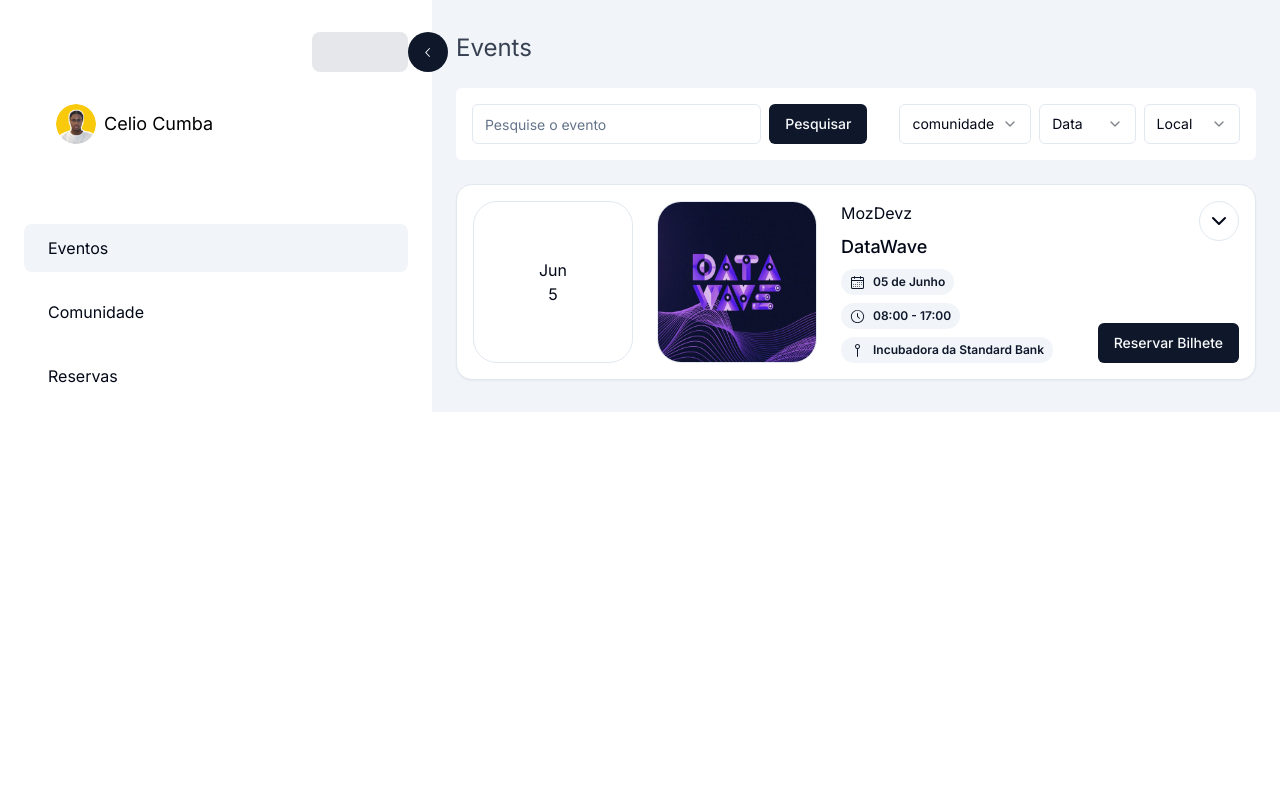
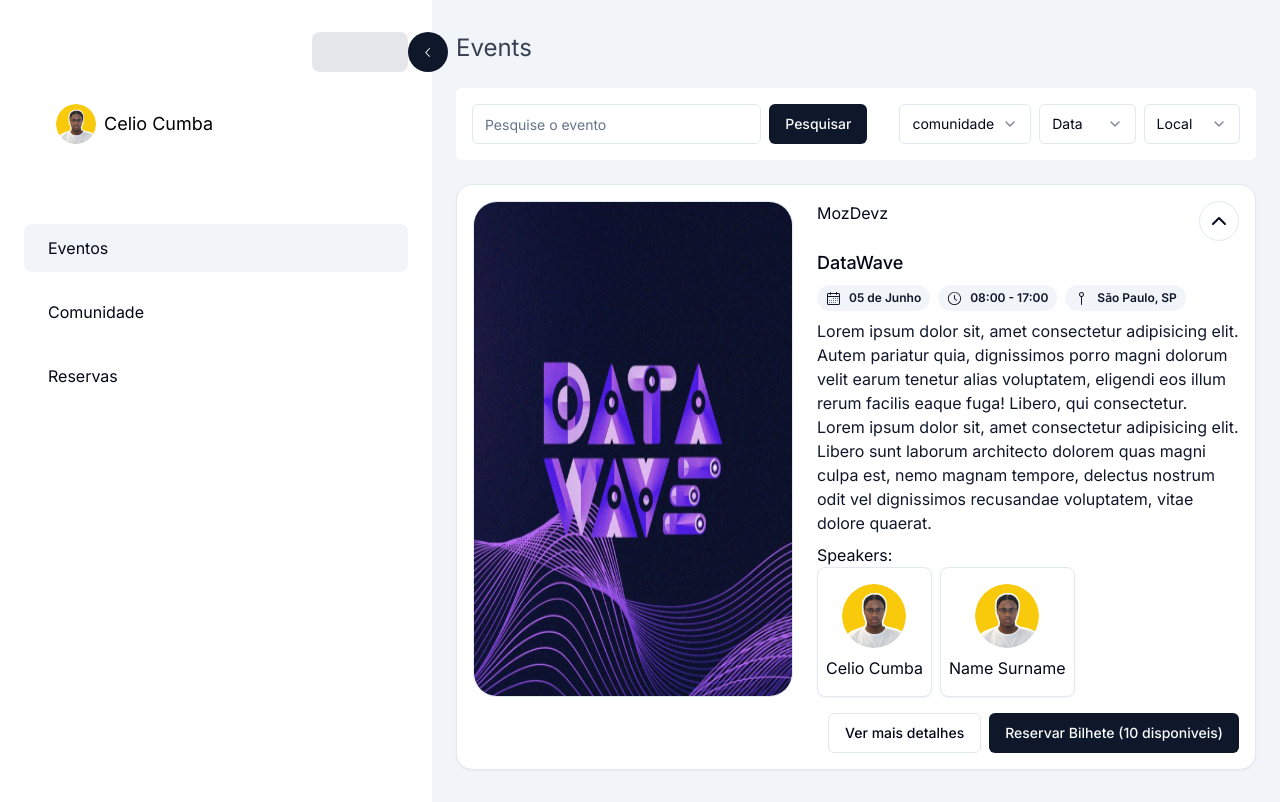
Before and after one commit to CelioJoaquimCumba/even-ti, a Next.js app: page /events in a window 1280 px wide. Both pictures are taken after a click on the button 1219 px from the left and 221 px from the top of the page. Built offline with nearby package versions, Linux system fonts and the light colour scheme.

Commit message:
feat: make responsive event card

```diff
--- /dev/null
+++ b/src/app/components/atoms/speaker-card.tsx
@@ -0,0 +1,18 @@
+import Image from "next/image"
+import Profile from "@/../assets/images/profile.png"
+import { Card, CardContent, CardHeader } from "./card"
+import { Speaker } from "@/data/types"
+export function SpeakerCard (props: {speaker: Speaker}) {
+    const { name, image } = props.speaker
+
+    return (
+        <Card className="flex flex-col gap-2 px-2 py-4 bg-card-background justify-center items-center w-fit">
+            <CardHeader className="p-0">
+                <Image src={image} width={100} height={100} alt={`profile-${name}`} className="w-16 h-16 rounded-full" />
+            </CardHeader>
+            <CardContent className="p-0">
+                <span>{name}</span>
+            </CardContent>
+        </Card>
+    )
+}
--- a/src/app/components/molecules/event-card.tsx
+++ b/src/app/components/molecules/event-card.tsx
@@ -4,41 +4,66 @@ import DataWaveEvent from "@/../assets/images/datawave-event.png"
 import { Badge } from "../atoms/badge";
 import { ClockIcon, SewingPinIcon, CalendarIcon } from '@radix-ui/react-icons'
 import { Button } from "../atoms/button";
-import { ChevronDown } from "lucide-react";
+import { ChevronDown, ChevronUp } from "lucide-react";
+import { useState } from "react";
+import { SpeakerCard } from "../atoms/speaker-card";
+import { Event } from "@/data/types";
+import Link from "next/link";
 
-export function EventCard() {
+export function EventCard(props: { event: Event }) {
+    const { community, title, image, date, time, location, description, speakers, tickets } = props.event
+    const [isOpen, setIsOpen] = useState(false)
     return (
-        <Card className="flex w-full justify-between p-4 rounded-2xl">
+        <Card className={`flex flex-col space-y-2 ${!isOpen && "md:flex-row"} w-full justify-between p-4 rounded-2xl gap-2`}>
             <CardContent className="flex gap-6 p-0 ">
-                <div className="flex flex-col w-40 aspect-square justify-center items-center border rounded-3xl">
-                    <h2>Jun</h2>
-                    <h3>5</h3>
+                <div className={`hidden ${!isOpen && "md:flex md:flex-col"} w-64 aspect-square justify-center items-center border rounded-3xl`}>
+                    <h2>{date.split('de')[1]}</h2>
+                    <h3>{date.split('de')[0]}</h3>
                 </div>
-                <Image src={DataWaveEvent} alt="datawave-event" width={200} height={200} className="flex flex-col w-40 aspect-square justify-center items-center border rounded-3xl"/>
-                <section className="flex flex-col space-y-2">
-                    <h2 className="text-base font-normal">MozDevz</h2>
-                        <h2 className="text-lg font-medium">DataWave</h2>
-                    <ul className="flex flex-col space-y-2">
-                        <Badge variant={"secondary"} className="gap-2 px-2 py-1 w-fit">
+                <Image src={image} alt="datawave-event" width={200} height={200} className={`flex flex-col ${isOpen ? "w-80 aspect-[3/4]" : "w-40 aspect-square"} justify-center items-center border rounded-3xl`}/>
+                <section className="flex flex-col space-y-2 w-full">
+                    <div className="flex justify-between w-full">
+                        <h2 className="text-base font-normal">{community}</h2>
+                        <Button variant={"outline"} size={"icon"} className={`rounded-full hidden md:flex ${!isOpen && "md:hidden"}`} onClick={() => setIsOpen(!isOpen)}>
+                            <ChevronUp/>
+                        </Button>
+                    </div>
+                        <h2 className="text-lg font-medium">{title}</h2>
+                    <ul className={`flex flex-col ${isOpen ? "md:flex-row md:flex-wrap" : "md:flex-col"} gap-2`}>
+                        <Badge variant={"secondary"} className={`gap-2 px-2 py-1 w-fit ${!isOpen && "md:hidden"}`}>
                             <CalendarIcon />
-                            <span className="whitespace-nowrap">05 de Junho</span>
+                            <span className="md:whitespace-nowrap">{date}</span>
                         </Badge>
                         <Badge variant={"secondary"} className="gap-2 px-2 py-1 w-fit">
                             <ClockIcon />
-                            <span className="whitespace-nowrap">08:00 - 17:00</span>
+                            <span className="md:whitespace-nowrap">{time}</span>
                         </Badge>
                         <Badge variant={"secondary"} className="gap-2 px-2 py-1 w-fit">
                             <SewingPinIcon />
-                            <span className="whitespace-nowrap">Incubadora da Standard Bank</span>
+                            <span className="md:whitespace-nowrap">{location}</span>
                         </Badge>
                     </ul>
+                    <p className={`${isOpen && "md:block"} hidden text-primary`}>
+                        {description}
+                    </p>
+                    <section className={`hidden flex-col ${isOpen  && "md:flex"}`}>
+                        <h3>Speakers:</h3>
+                        <div className="flex gap-2 flex-wrap">
+                            {speakers.map((speaker) => <SpeakerCard key={speaker.id} speaker={speaker}/> )}
+                        </div>
+                    </section>
                 </section>
             </CardContent>
-            <CardFooter className="flex flex-col justify-between items-end p-0">
-                <Button variant={"outline"} size={"icon"} className="rounded-full">
+            <CardFooter className={`flex flex-col justify-between items-end p-0`}>
+                <Button variant={"outline"} size={"icon"} className={`rounded-full hidden md:flex ${isOpen && "md:hidden"}`} onClick={() => setIsOpen(!isOpen)}>
                     <ChevronDown/>
                 </Button>
-                <Button variant={'default'}>Reservar Bilhete</Button>
+                <div className="flex gap-2">
+                    <Link href={`/event/${props.event.id}`} className={`w-full md:w-fit whitespace-pre-line hidden ${isOpen && "md:flex"}`}>
+                        <Button variant={'outline'} className="w-full md:w-fit whitespace-pre-line">Ver mais detalhes</Button>
+                    </Link>
+                    <Button variant={'default'} className="w-full md:w-fit whitespace-pre-line">Reservar Bilhete {tickets && `(${tickets} disponiveis)`}</Button>
+                </div>
             </CardFooter>
         </Card>
     )
--- a/src/app/events/page.tsx
+++ b/src/app/events/page.tsx
@@ -3,6 +3,35 @@ import Image from "next/image";
 import { useTitle } from "../providers/TitleContext";
 import { useEffect } from "react";
 import { EventCard } from "../components/molecules/event-card";
+import { Event } from "@/data/types";
+import dataWaveEvent from '@/../assets/images/datawave-event.png'
+import profile from '/@/../assets/images/profile.png'
+
+const events: Array<Event> = [
+  {
+    id: '1',
+    community: "MozDevz",
+    title: "DataWave",
+    image: dataWaveEvent.src,
+    date: "05 de Junho",
+    time: "08:00 - 17:00",
+    location: "São Paulo, SP",
+    tickets: 10,
+    description: "Lorem ipsum dolor sit, amet consectetur adipisicing elit. Autem pariatur quia, dignissimos porro magni dolorum velit earum tenetur alias voluptatem, eligendi eos illum rerum facilis eaque fuga! Libero, qui consectetur. Lorem ipsum dolor sit, amet consectetur adipisicing elit. Libero sunt laborum architecto dolorem quas magni culpa est, nemo magnam tempore, delectus nostrum odit vel dignissimos recusandae voluptatem, vitae dolore quaerat.",
+    speakers: [
+      {
+        id: '1',
+        name: "Celio Cumba",
+        image: profile.src
+      },
+      {
+        id: '2',
+        name: "Name Surname",
+        image: profile.src
+      }
+    ]
+  }
+]
 
 export default function Home() {
   const {setTitle} = useTitle()
@@ -11,7 +40,7 @@ export default function Home() {
   })
   return (
     <main className="flex w-full h-full flex-col items-center justify-between">
-      <EventCard/>
+      {events.map((event: Event) => <EventCard key={event.title} event={event} />)}
     </main>
   );
 }
--- /dev/null
+++ b/src/data/types/index.ts
@@ -0,0 +1,17 @@
+export interface Event {
+    id: string,
+    community: string,
+    title: string,
+    image: string,
+    date: string,
+    time: string,
+    location: string,
+    description: string,
+    speakers: Speaker[],
+    tickets?: number
+}
+export interface Speaker {
+    id: string,
+    name: string,
+    image: string
+}
```
